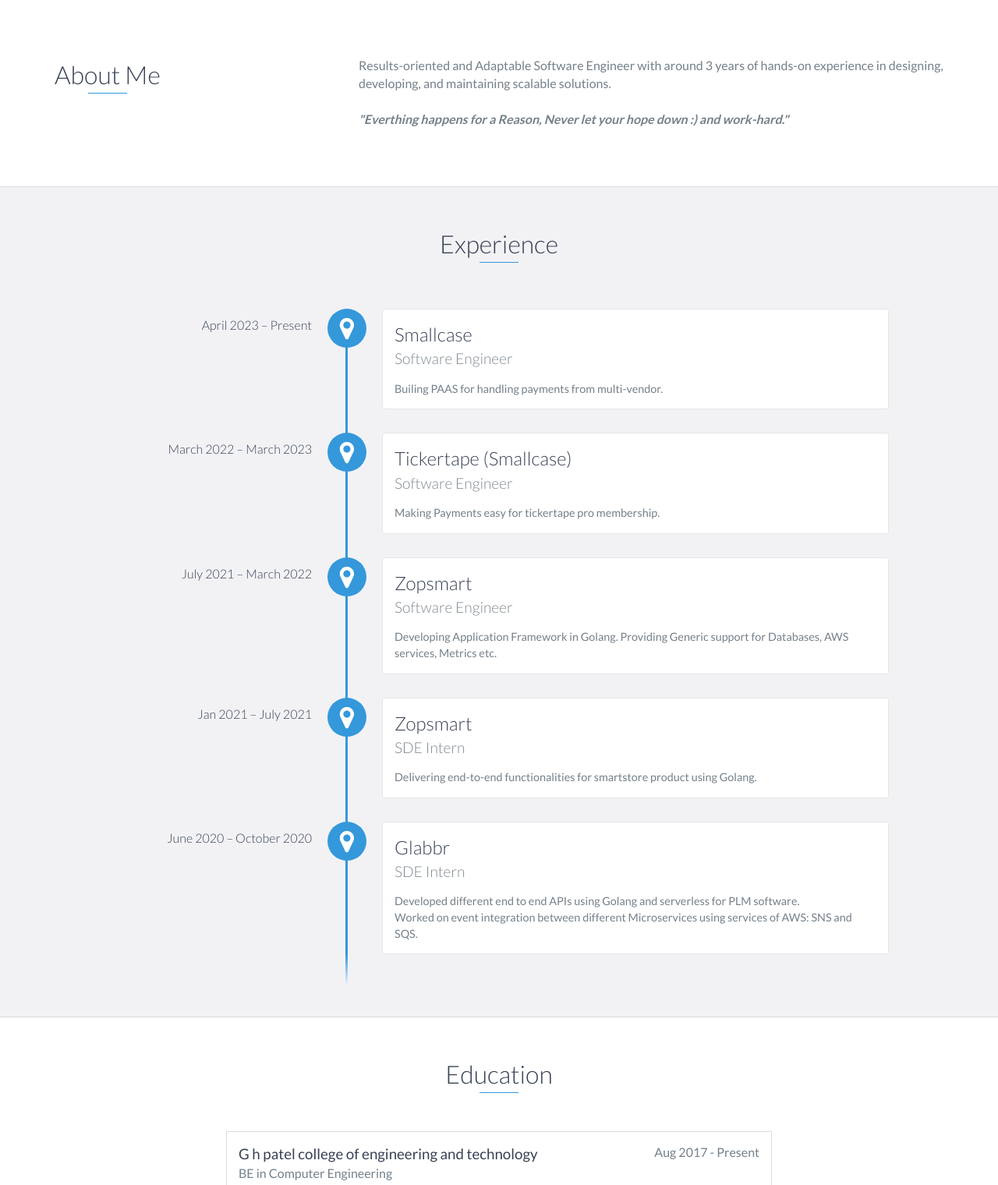
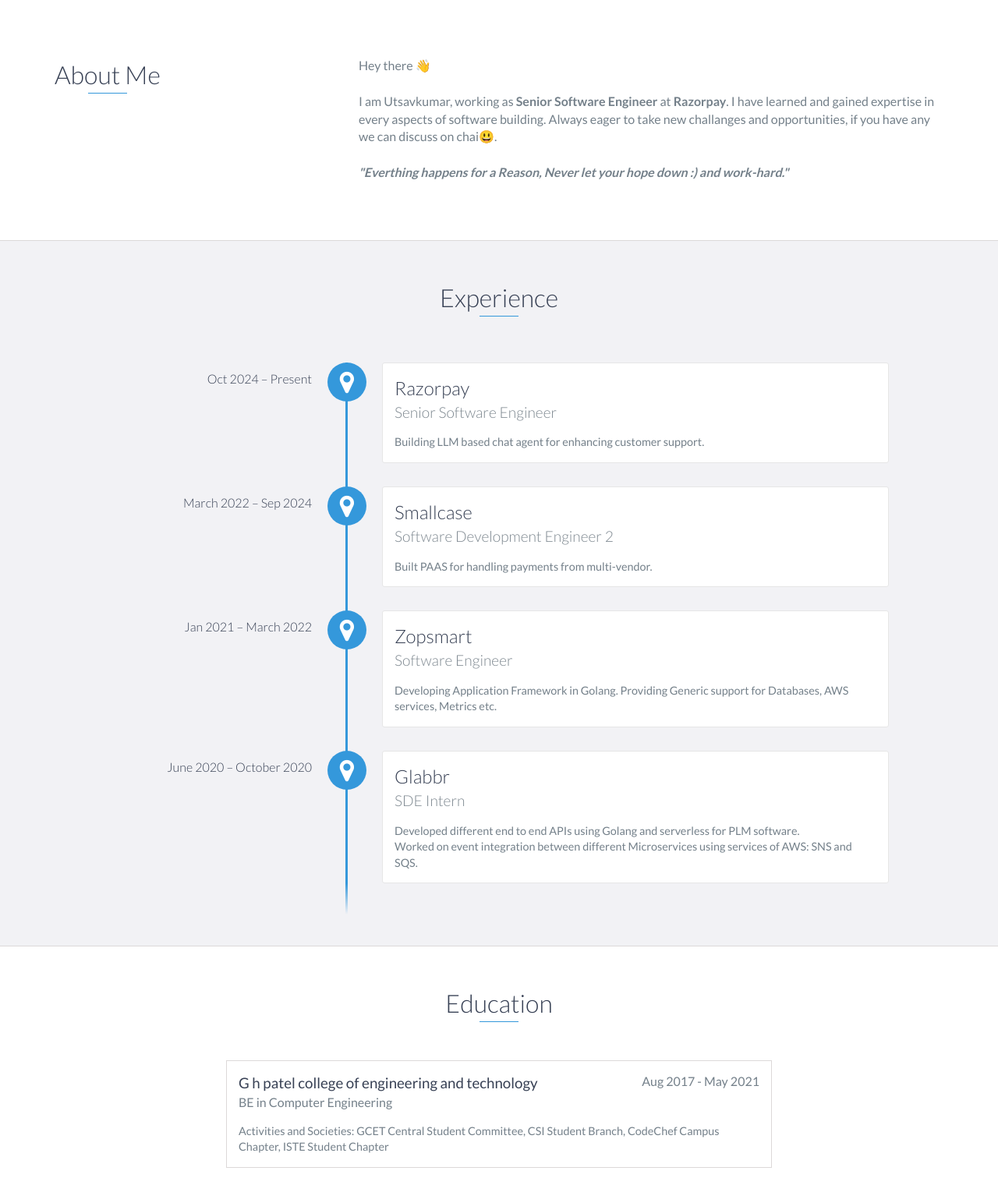
Before and after one commit to utsav-vaghani/utsav-vaghani.github.io, a website: page index.html in a window 1280 px wide. Shown: the part 802-2322 px from the top of the page at 78% size. Drawn offline with nearby package versions, Linux system fonts and the light colour scheme.

Commit message:
fix: updated experience

```diff
--- a/index.html
+++ b/index.html
@@ -76,8 +76,10 @@
                 </div>
                 <div class="col-md-8">
                     <p>
-                        Results-oriented and Adaptable Software Engineer with around 3 years of hands-on experience in designing,
-developing, and maintaining scalable solutions.
+                        Hey there 👋
+                        <br/><br/>
+                        I am Utsavkumar, working as <b>Senior Software Engineer</b> at <b>Razorpay</b>. I have learned and gained expertise in every aspects of software building.
+                        Always eager to take new challanges and opportunities, if you have any we can discuss on chai😃.
                         <br/><br/>
                         <span><i><strong>"Everthing happens for a Reason, Never let your hope down :) and work-hard."</strong></i></span>
                     </p>
@@ -90,32 +92,25 @@
     <div id="experience" class="background-alt">
         <h2 class="heading">Experience</h2>
         <div id="experience-timeline">
-	    <div data-date="April 2023 – Present">
-                <h3>Smallcase</h3>
-                <h4>Software Engineer</h4>
+        <div data-date="Oct 2024 – Present">
+                <h3>Razorpay</h3>
+                <h4>Senior Software Engineer</h4>
                 <p>
-                    Builing PAAS for handling payments from multi-vendor.
+                    Building LLM based chat agent for enhancing customer support.
                 </p>
             </div>
-	    <div data-date="March 2022 – March 2023">
-                <h3>Tickertape (Smallcase)</h3>
-                <h4>Software Engineer</h4>
+        <div data-date="March 2022 – Sep 2024">
+                <h3>Smallcase</h3>
+                <h4>Software Development Engineer 2</h4>
                 <p>
-                    Making Payments easy for tickertape pro membership.
+                    Built PAAS for handling payments from multi-vendor.
                 </p>
             </div>
-	    <div data-date="July 2021 – March 2022">
+	    <div data-date="Jan 2021 – March 2022">
                 <h3>Zopsmart</h3>
                 <h4>Software Engineer</h4>
                 <p>
                     Developing Application Framework in Golang. Providing Generic support for Databases, AWS services, Metrics etc.
-                </p>
-            </div>
-	    <div data-date="Jan 2021 – July 2021">
-                <h3>Zopsmart</h3>
-                <h4>SDE Intern</h4>
-                <p>
-                    Delivering end-to-end functionalities for smartstore product using Golang.
                 </p>
             </div>
             <div data-date="June 2020 – October 2020">
@@ -155,7 +150,7 @@
         <h2 class="heading">Education</h2>
         <div class="education-block">
             <h3>G h patel college of engineering and technology</h3>
-            <span class="education-date">Aug 2017 - Present</span>
+            <span class="education-date">Aug 2017 - May 2021</span>
             <h4>BE in Computer Engineering</h4>
             <p>
                 Activities and Societies: GCET Central Student Committee, CSI Student Branch, CodeChef Campus Chapter, ISTE Student Chapter
@@ -257,6 +252,7 @@
             <li>MySQL</li>
             <li>MongoDB</li>
             <li>AWS</li>
+            <li>Python</li>
 		<li>kafka</li>
         </ul>
     </div>
```
